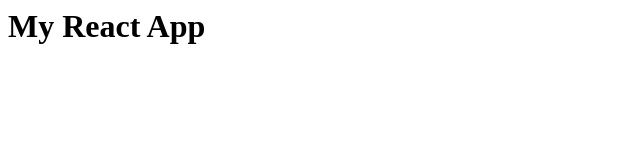
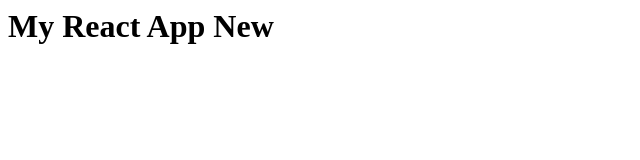
Before and after one commit to syamnath1983/reactApp, a plain HTML site: page index.html in a window 1280 px wide. Shown: the whole page, without its empty margins (0-640 px from the left). Drawn offline with Linux system fonts and the light colour scheme.

Commit message:
first change

```diff
--- a/index.html
+++ b/index.html
@@ -1 +1 @@
-<h1>My React App</h1>
+<h1>My React App New</h1>
```
